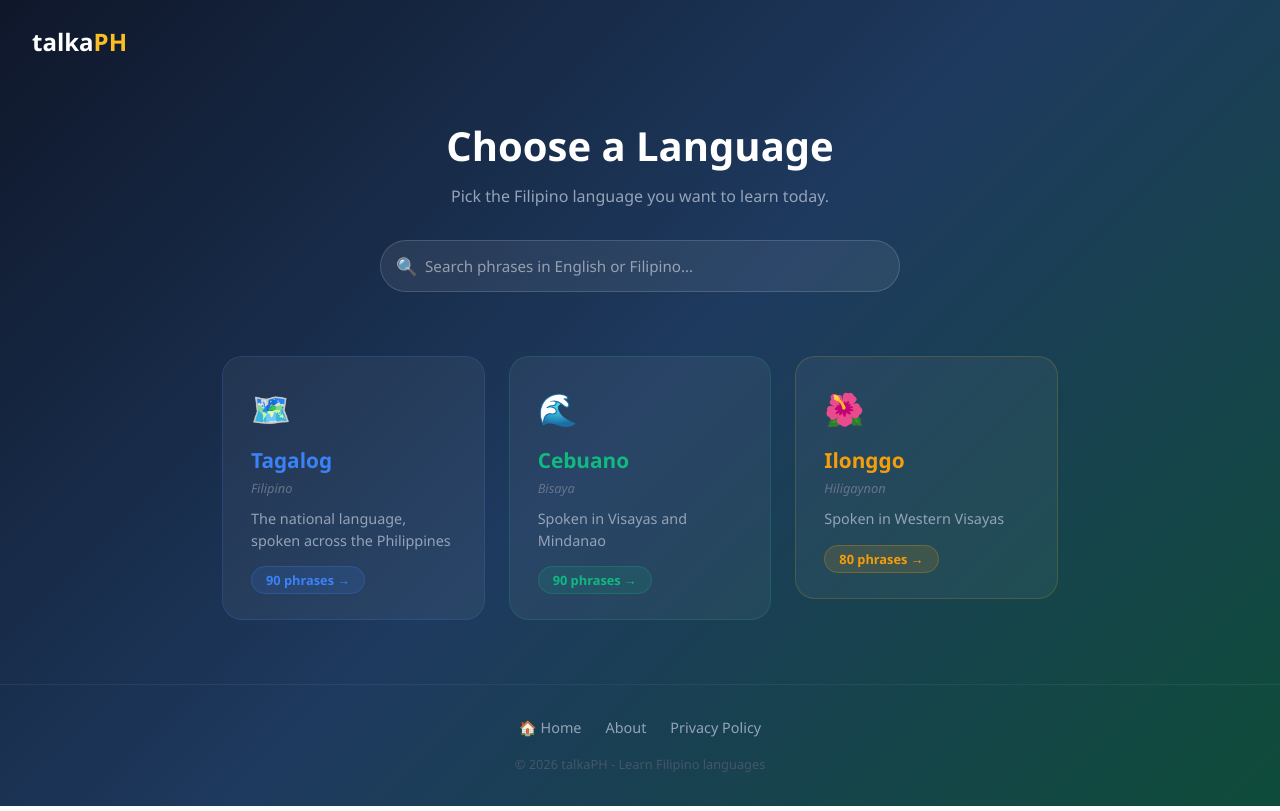
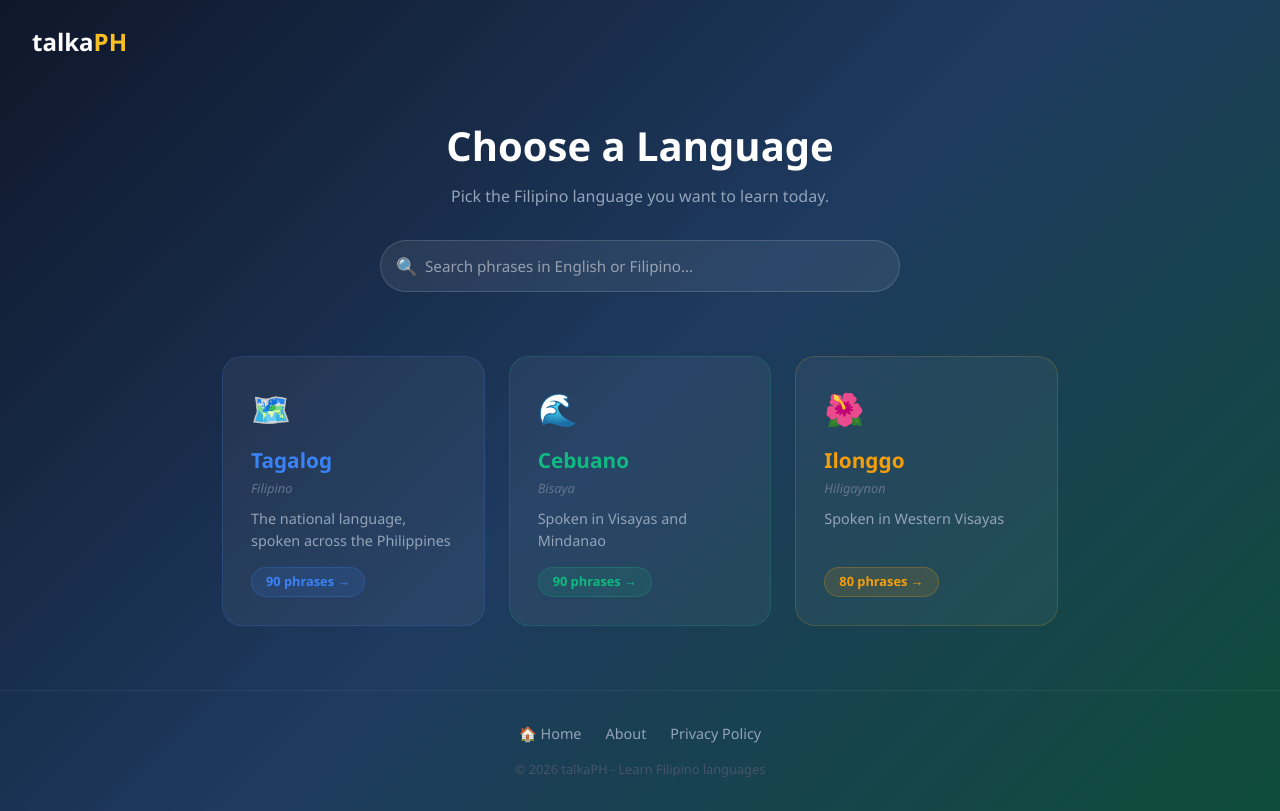
Before and after one commit to schoolprobuddy/talkaph, a Next.js app: page /learn in a window 1280 px wide. Built offline with nearby package versions, Linux system fonts and the light colour scheme.

Commit message:
Update page.js

```diff
--- a/app/learn/page.js
+++ b/app/learn/page.js
@@ -55,7 +55,6 @@ const ALL_PHRASES = [
   { tl: "Diretso lang", en: "Go straight", lang: "Tagalog", langColor: "#3b82f6", href: "/learn/tagalog", audio: "new_tl_dir_diretso.mp3" },
   { tl: "Lumiko sa kaliwa", en: "Turn left", lang: "Tagalog", langColor: "#3b82f6", href: "/learn/tagalog", audio: "new_tl_dir_kaliwa.mp3" },
   { tl: "Lumiko sa kanan", en: "Turn right", lang: "Tagalog", langColor: "#3b82f6", href: "/learn/tagalog", audio: "new_tl_dir_kanan.mp3" },
-
   // CEBUANO - Greetings
   { tl: "Kumusta ka?", en: "How are you?", lang: "Cebuano", langColor: "#10b981", href: "/learn/cebuano", audio: "cb_142_kumusta_ka.mp3" },
   { tl: "Maayong buntag", en: "Good morning", lang: "Cebuano", langColor: "#10b981", href: "/learn/cebuano", audio: "fix_061_maayong_buntag.mp3" },
@@ -85,7 +84,6 @@ const ALL_PHRASES = [
   { tl: "Liko sa tuo", en: "Turn right", lang: "Cebuano", langColor: "#10b981", href: "/learn/cebuano", audio: "new_cb_dir_004_liko_sa_tuo.mp3" },
   { tl: "Diretso lang", en: "Go straight", lang: "Cebuano", langColor: "#10b981", href: "/learn/cebuano", audio: "new_cb_dir_005_diretso_lang.mp3" },
   { tl: "Asa ang CR?", en: "Where is the restroom?", lang: "Cebuano", langColor: "#10b981", href: "/learn/cebuano", audio: "new_cb_dir_001_asa_ang_cr.mp3" },
-
   // ILONGGO - Greetings
   { tl: "Kamusta ka?", en: "How are you?", lang: "Ilonggo", langColor: "#f59e0b", href: "/learn/ilonggo", audio: "fix_076_kamusta_ka.mp3" },
   { tl: "Kamusta kamo?", en: "How are you? (plural)", lang: "Ilonggo", langColor: "#f59e0b", href: "/learn/ilonggo", audio: "fix_077_kamusta_kamo.mp3" },
@@ -258,16 +256,26 @@ export default function LearnPage() {
         </div>
       </section>
 
-      {/* Language Cards */}
+      {/* Language Cards — equal height fix */}
       <section style={{ maxWidth: "900px", margin: "0 auto", padding: "0 2rem 4rem" }}>
-        <div style={{ display: "grid", gridTemplateColumns: "repeat(auto-fit, minmax(260px, 1fr))", gap: "1.5rem" }}>
+        <div style={{
+          display: "grid",
+          gridTemplateColumns: "repeat(auto-fit, minmax(260px, 1fr))",
+          gap: "1.5rem",
+          alignItems: "stretch",
+        }}>
           {LANGUAGES.map(lang => (
-            <Link key={lang.name} href={lang.href} style={{ textDecoration: "none" }}>
+            <Link key={lang.name} href={lang.href} style={{ textDecoration: "none", display: "flex" }}>
               <div style={{
                 background: "rgba(255,255,255,0.05)",
                 border: `1px solid ${lang.color}30`,
-                borderRadius: "1.25rem", padding: "1.75rem",
-                cursor: "pointer", transition: "transform 0.2s, border-color 0.2s",
+                borderRadius: "1.25rem",
+                padding: "1.75rem",
+                cursor: "pointer",
+                transition: "transform 0.2s, border-color 0.2s",
+                display: "flex",
+                flexDirection: "column",
+                width: "100%",
               }}
                 onMouseEnter={e => { e.currentTarget.style.transform = "translateY(-3px)"; e.currentTarget.style.borderColor = `${lang.color}60`; }}
                 onMouseLeave={e => { e.currentTarget.style.transform = "translateY(0)"; e.currentTarget.style.borderColor = `${lang.color}30`; }}
@@ -275,11 +283,12 @@ export default function LearnPage() {
                 <div style={{ fontSize: "2rem", marginBottom: "0.75rem" }}>{lang.icon}</div>
                 <div style={{ fontWeight: "800", fontSize: "1.3rem", color: lang.color, marginBottom: "0.2rem" }}>{lang.name}</div>
                 <div style={{ color: "#64748b", fontSize: "0.8rem", fontStyle: "italic", marginBottom: "0.6rem" }}>{lang.sub}</div>
-                <div style={{ color: "#94a3b8", fontSize: "0.9rem", lineHeight: 1.5, marginBottom: "1rem" }}>{lang.desc}</div>
+                <div style={{ color: "#94a3b8", fontSize: "0.9rem", lineHeight: 1.5, marginBottom: "1rem", flex: 1 }}>{lang.desc}</div>
                 <span style={{
                   background: `${lang.color}20`, border: `1px solid ${lang.color}40`,
                   borderRadius: "999px", padding: "4px 14px",
-                  color: lang.color, fontSize: "0.8rem", fontWeight: "600"
+                  color: lang.color, fontSize: "0.8rem", fontWeight: "600",
+                  alignSelf: "flex-start",
                 }}>
                   {lang.phrases} →
                 </span>
```
